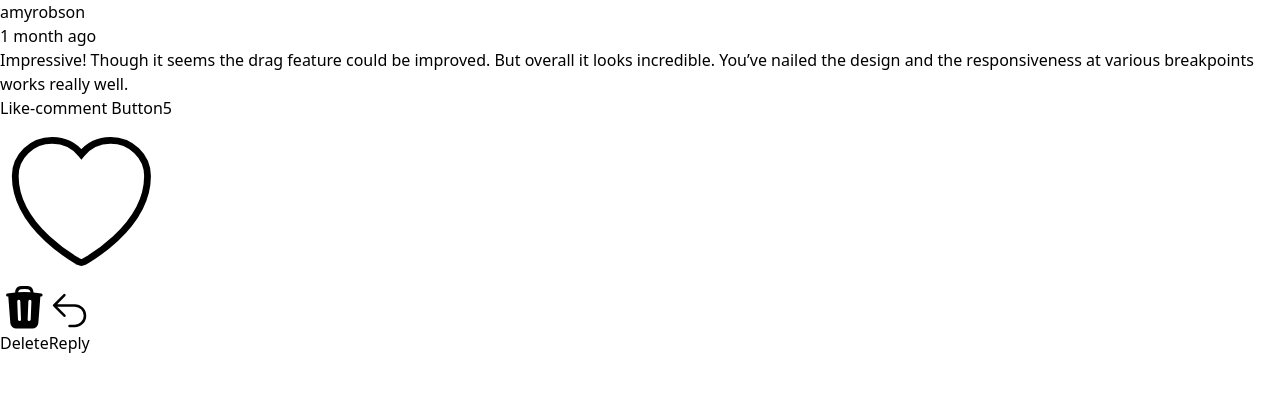
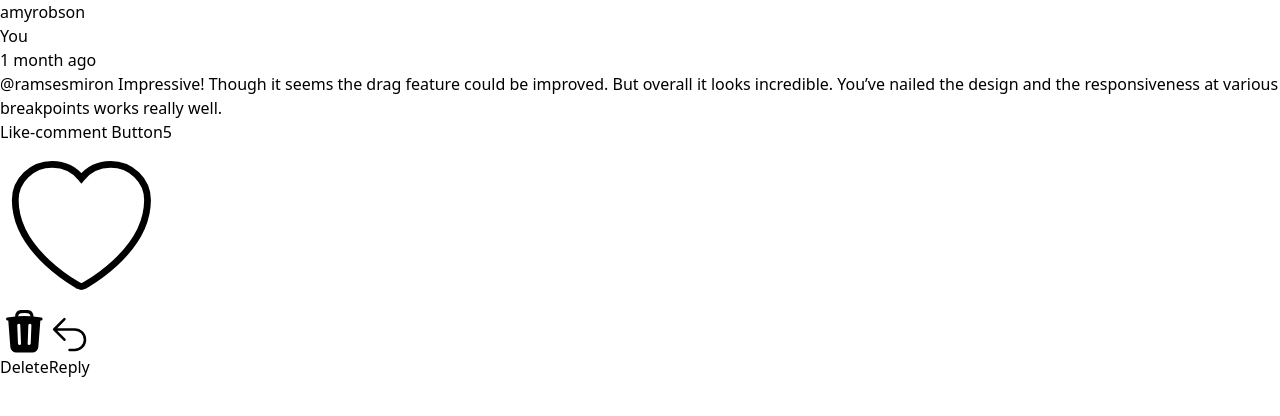
Before and after one commit to fcbvttn123/react-interactive-comment-section, a React (Vite) app: page / in a window 1280 px wide. Shown: the top 416 px of the page. Built offline with nearby package versions, Linux system fonts and the light colour scheme.

Commit message:
Working on CommentCard component
Add 'you' and 'commenterName'

```diff
--- a/src/App.jsx
+++ b/src/App.jsx
@@ -3,7 +3,7 @@ import { CommentCard } from './components/CommentCard'
 
 function App() {
   return (
-    <div className='bg-slate-200 py-4'>
+    <div className='bg-slate-200 p-4'>
         <CommentCard />
     </div>
   )
--- a/src/components/CommentCard.jsx
+++ b/src/components/CommentCard.jsx
@@ -7,9 +7,12 @@ export function CommentCard() {
             <div className="flex items-center gap-x-2">
                 <div className="w-7 h-7 rounded-full bg-red-300"></div>
                 <p className="font-bold">amyrobson</p>
+                <p className="text-white bg-indigo-700 px-2 rounded-md text-sm font-bold">You</p>
                 <p className="text-slate-600">1 month ago</p>
             </div>
-            <p className="text-slate-600 my-2">Impressive! Though it seems the drag feature could be improved. But overall it looks incredible. You’ve nailed the design and the responsiveness at various breakpoints works really well.</p>
+            <p className="text-slate-600 my-2">
+                <span className="text-indigo-700 font-bold">@ramsesmiron</span> Impressive! Though it seems the drag feature could be improved. But overall it looks incredible. You’ve nailed the design and the responsiveness at various breakpoints works really well.
+            </p>
             <div className="flex items-center justify-between">
                 <CommentLikes likeNumbers={5}/>
                 <div className="flex items-center gap-x-4">
```
